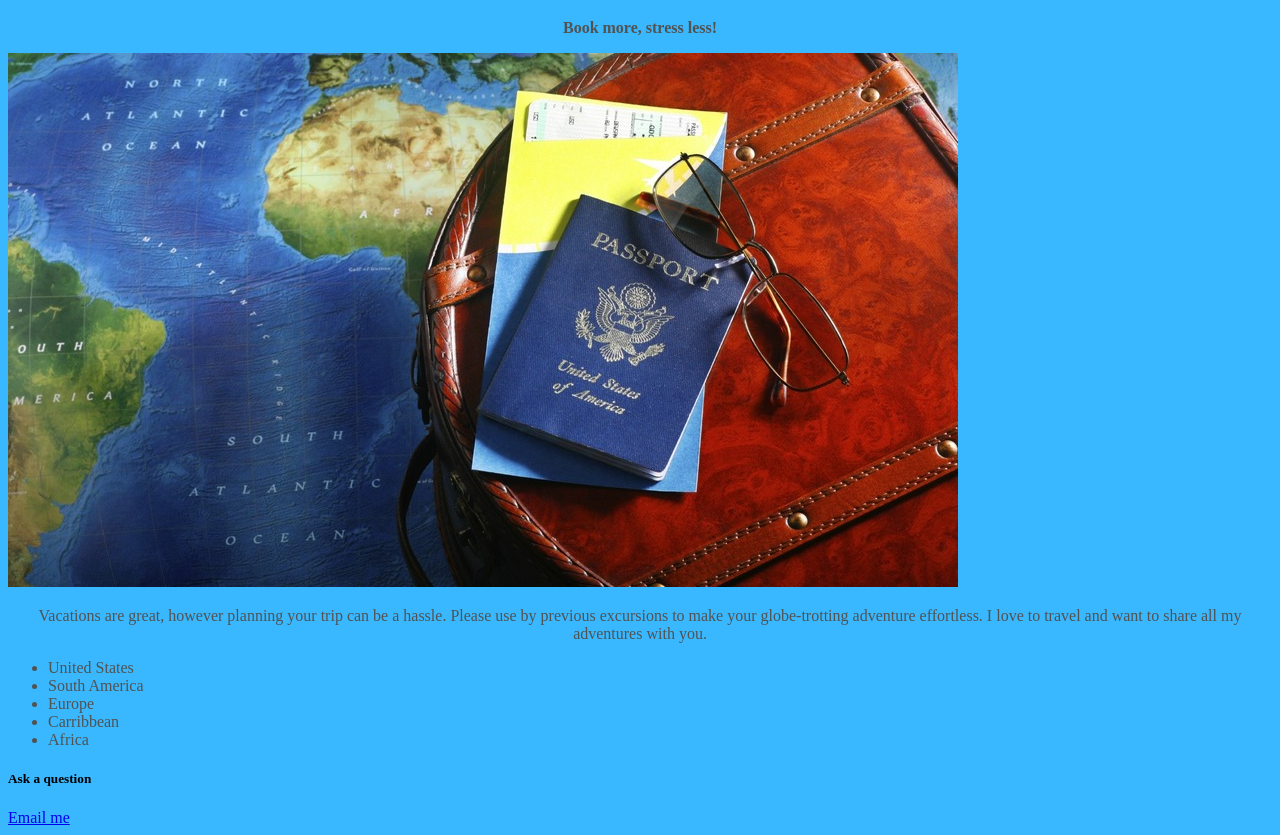
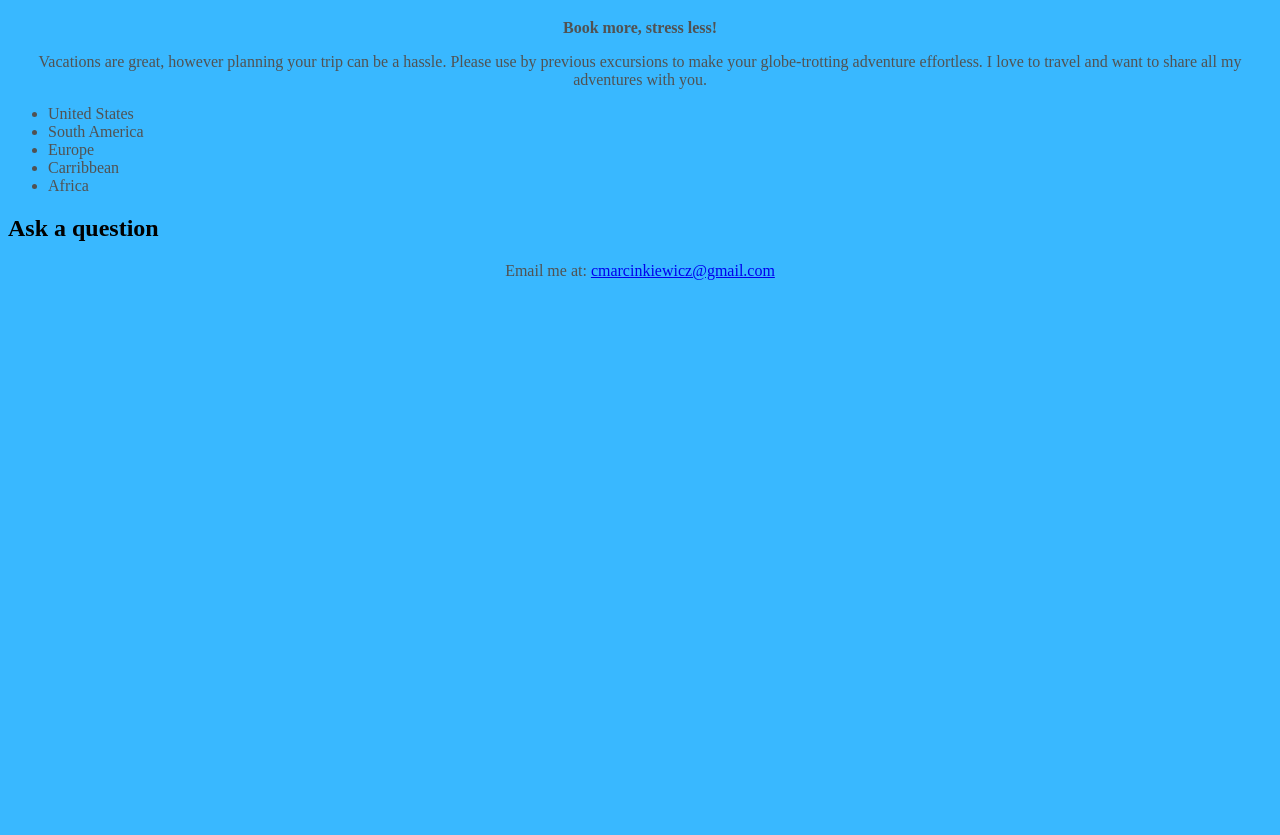
Before and after one commit to cmarcinkiewicz/cmarcinkiewicz.github.io, a plain HTML site: page unit_3/index.html in a window 1280 px wide. Shown: the part 61-896 px from the top of the page. After the commit the page ends 800 px from the top, so only its background shows below. Drawn offline with Linux system fonts and the light colour scheme.

Commit message:
Update index.html

```diff
--- a/unit_3/index.html
+++ b/unit_3/index.html
@@ -4,13 +4,16 @@
 	<title>Stine's travel blog</title>
 	<link rel="stylesheet" type="text/css" href="css/main.css">
 </head>
-
 <body>
+	<header>
 		<h1>Stine's travel blog</h1>
+		<nav></nav>
+	</header>
+	<section id="splash">
 		<p id="slogan">Book more, stress less! </p>
-	<img src="images/passportmap.jpg" alt="map with passports">
-	<p>Vacations are great, however planning your trip can be a hassle. Please use by previous excursions to make your globe-trotting adventure effortless. I love to travel and want to share all my adventures with you.	</p>
-
+	</section>
+	<section>
+		<p>Vacations are great, however planning your trip can be a hassle. Please use by previous excursions to make your globe-trotting adventure effortless. I love to travel and want to share all my adventures with you.</p>
 		<ul>
 			<li>United States</li>
 			<li>South America</li>
@@ -18,10 +21,10 @@
 			<li>Carribbean</li>
 			<li>Africa</li>
 		</ul>
-
-	<h5>Ask a question</h5>
-	<a href="mailto:cmarcinkiewicz@gmail.com">Email me</a>
-
+	</section>
+	<section>
+		<h2>Ask a question</h2>
+		<p>Email me at: <a href="mailto:cmarcinkiewicz@gmail.com">cmarcinkiewicz@gmail.com</a></p>
+	</section>
 </body>
-
 </html>
```
Lines whose indentation alone changed are shown as unchanged.
